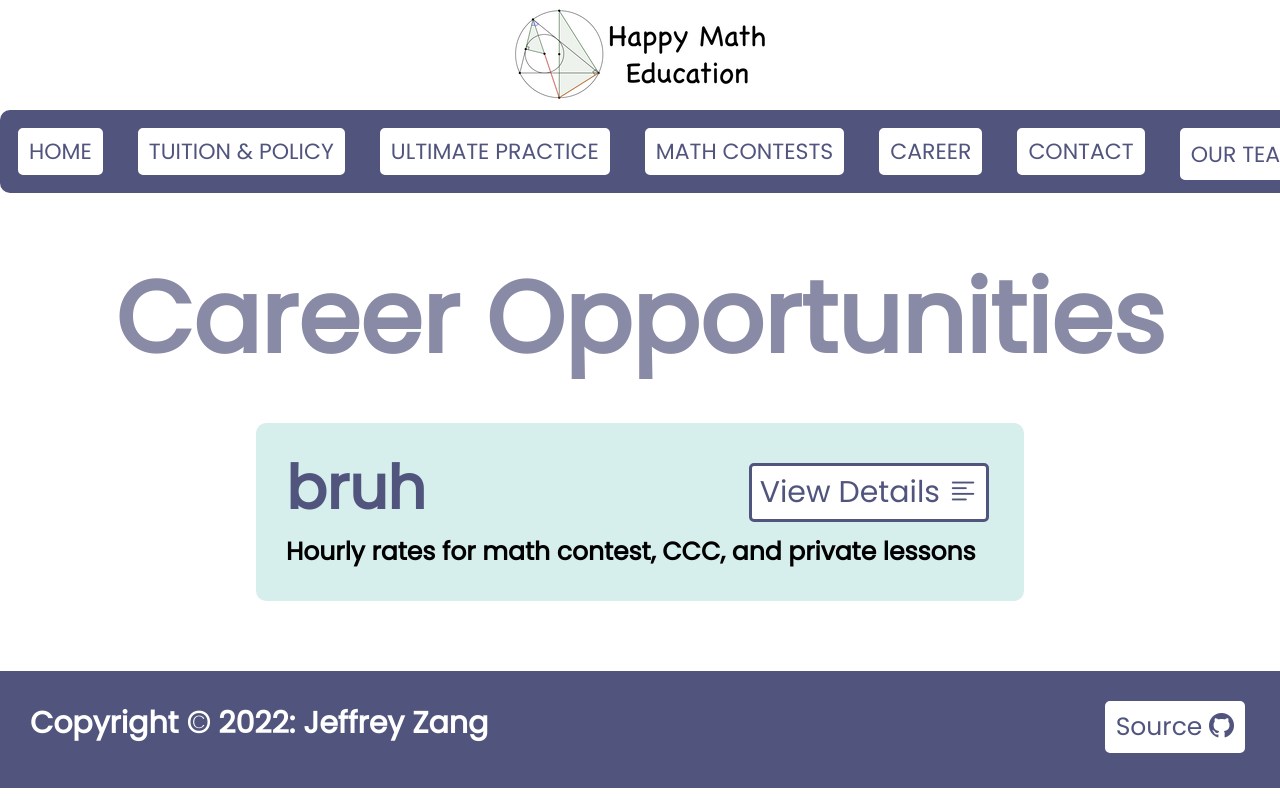
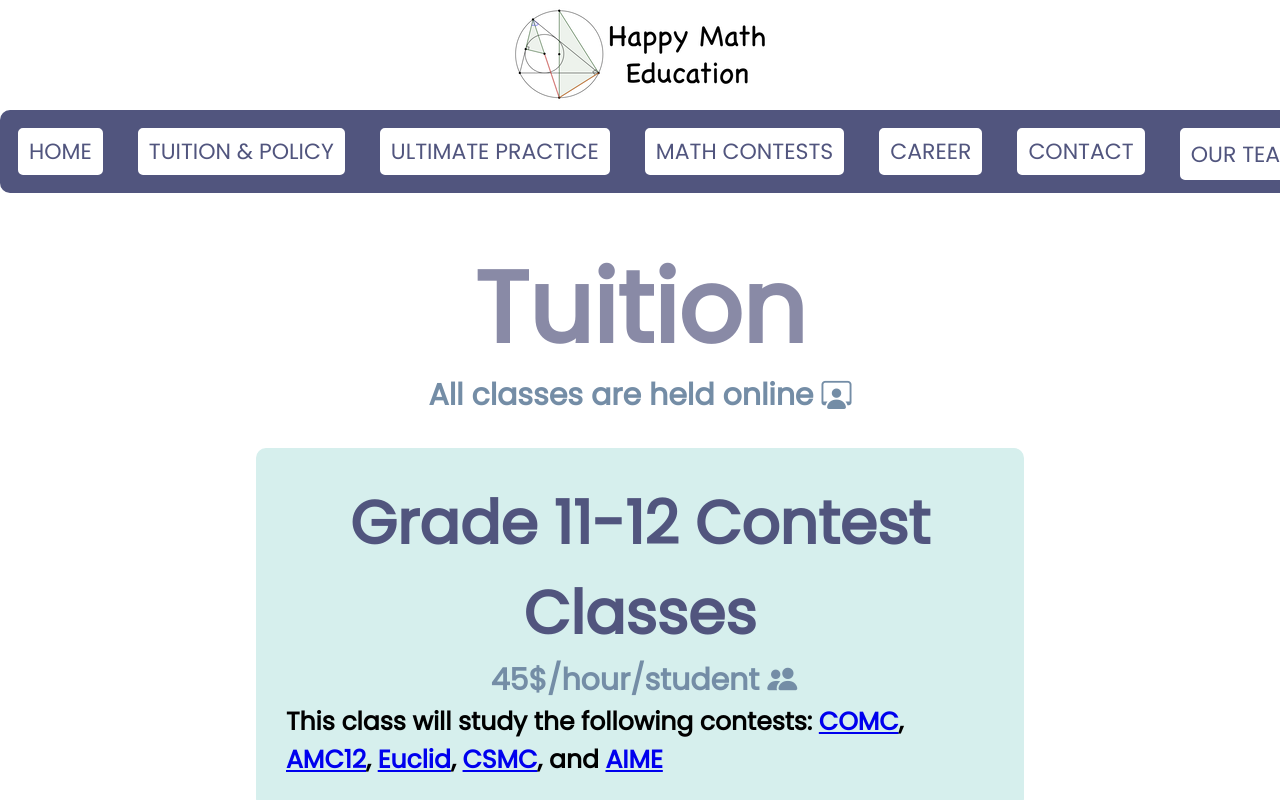
Before and after one commit to happymatheducation/happymatheducation.com, a React (Create React App) app: page / in a window 1280 px wide. Both pictures are taken after a click on the button "TUITION & POLICY". Shown: the top 800 px of the page. Built offline with nearby package versions, Linux system fonts and the light colour scheme.

Commit message:
Add some parts of tuition also clean up code

```diff
--- a/src/pages/Tuition.js
+++ b/src/pages/Tuition.js
@@ -1,4 +1,3 @@
-import logo from '../logo.png';
 import {NavBar, Copyright} from '../App';
 
 function Tuition() {
@@ -7,16 +6,61 @@ function Tuition() {
     <>
     <NavBar/>
 
-    <h1 style = {{marginTop: '50px', color: '#898AA6', display: 'flex', justifyContent: 'center', fontSize: '100px'}}>Career Opportunities</h1>
+    <h1 style = {{marginTop: '40px', color: '#898AA6', display: 'flex', justifyContent: 'center', marginBottom: '10px', fontSize: '100px'}}>Tuition</h1>
+    <h1 style = {{color: '#748DA6', fontSize: '30px', textAlign: 'center', marginTop: '-20px'}}>
+      {'All classes are held online\u00A0'}
+      <i class="bi bi-person-workspace"></i>
+    </h1>
 
-    <div className = 'container' style = {{}}>
-      <div style = {{display: 'flex', justifyContent: 'space-between', marginTop: '-10px'}}>
-      <h1 style = {{color: '#51557E', fontSize: '60px', display: 'block', justifyContent: 'center'}}>bruh</h1>
-      <button className = 'btn' style = {{height: '0%', fontSize: '30px', marginTop: '20px'}}>{'View Details '}
-      <i class={'bi bi-text-left'} style={{ fontSize: 30 }}></i>
-      </button>
+    <div className = 'container'>
+      <h1 style = {{color: '#51557E', fontSize: '60px', textAlign: 'center'}}>Grade 11-12 Contest Classes</h1>
+      <div style = {{justifyContent: 'space-between'}}>
+      <h1 style = {{color: '#748DA6', fontSize: '30px', textAlign: 'center'}}>
+          {'\u00A045$/hour/student\u00A0'}
+          <i class="bi bi-people-fill"></i>
+      </h1>
+      <h1 style = {{display: 'inline', fontSize: '25px', color: ''}}>
+        {'This class will study the following contests: '}
+        <a href='https://www2.cms.math.ca/Competitions/COMC/2021/' rel = 'noreferrer' target = '_blank'>COMC</a>{', '}
+        <a href='https://artofproblemsolving.com/wiki/index.php/AMC_12_Problems_and_Solutions' rel = 'noreferrer' target = '_blank'>AMC12</a>{', '}
+        <a href='https://www.cemc.uwaterloo.ca/contests/euclid.html' rel = 'noreferrer' target = '_blank'>Euclid</a>{', '}
+        <a href='https://www.cemc.uwaterloo.ca/contests/csimc.html' rel = 'noreferrer' target = '_blank'>CSMC</a>{', and '}
+        <a href='https://www.maa.org/math-competitions/american-invitational-mathematics-examination-aime' rel = 'noreferrer' target = '_blank'>AIME</a>
+      </h1>
       </div>
-      <h1 style = {{fontSize: '25px', color: ''}}>Hourly rates for math contest, CCC, and private lessons</h1>
+    </div>
+
+    <div className = 'container'>
+      <h1 style = {{color: '#51557E', fontSize: '60px', textAlign: 'center'}}>Grade 9-10 Contest Classes</h1>
+      <div style = {{justifyContent: 'space-between'}}>
+      <h1 style = {{color: '#748DA6', fontSize: '30px', textAlign: 'center'}}>
+          {'\u00A040$/hour/student\u00A0'}
+          <i class="bi bi-people-fill"></i>
+      </h1>
+      <h1 style = {{display: 'inline', fontSize: '25px', color: ''}}>
+        {'This class will study the following contests: '}
+        <a href='https://artofproblemsolving.com/wiki/index.php/AMC_10_Problems_and_Solutions' rel = 'noreferrer' target = '_blank'>AMC10</a>{', '}
+        <a href='https://www.cemc.uwaterloo.ca/contests/pcf.html' rel = 'noreferrer' target = '_blank'>Pascal/CayLey</a>{', '}
+        <a href='https://www.cemc.uwaterloo.ca/contests/csimc.html' rel = 'noreferrer' target = '_blank'>CIMC</a>{', and '}
+        <a href='https://www.cemc.uwaterloo.ca/contests/fgh.html' rel = 'noreferrer' target = '_blank'>Fermat/Galois</a>
+      </h1>
+      </div>
+    </div>
+
+    <div className = 'container'>
+      <h1 style = {{color: '#51557E', fontSize: '60px', textAlign: 'center'}}>Grade 7-8 Contest Classes</h1>
+      <div style = {{justifyContent: 'space-between'}}>
+      <h1 style = {{color: '#748DA6', fontSize: '30px', textAlign: 'center'}}>
+          {'\u00A035$/hour/student\u00A0'}
+          <i class="bi bi-people-fill"></i>
+      </h1>
+      <h1 style = {{display: 'inline', fontSize: '25px', color: ''}}>
+        {'This class will study the following contests: '}
+        <a href='https://cms.math.ca/competitions/canada-jay-mathematical-competition-cjmc/' rel = 'noreferrer' target = '_blank'>CJMC</a>{', '}
+        <a href='https://artofproblemsolving.com/wiki/index.php/AMC_8_Problems_and_Solutions' rel = 'noreferrer' target = '_blank'>AMC8</a>{', and '}
+        <a href='https://www.cemc.uwaterloo.ca/contests/gauss.html' rel = 'noreferrer' target = '_blank'>Gauss</a>{''}
+      </h1>
+      </div>
     </div>
 
     <Copyright/>
```
